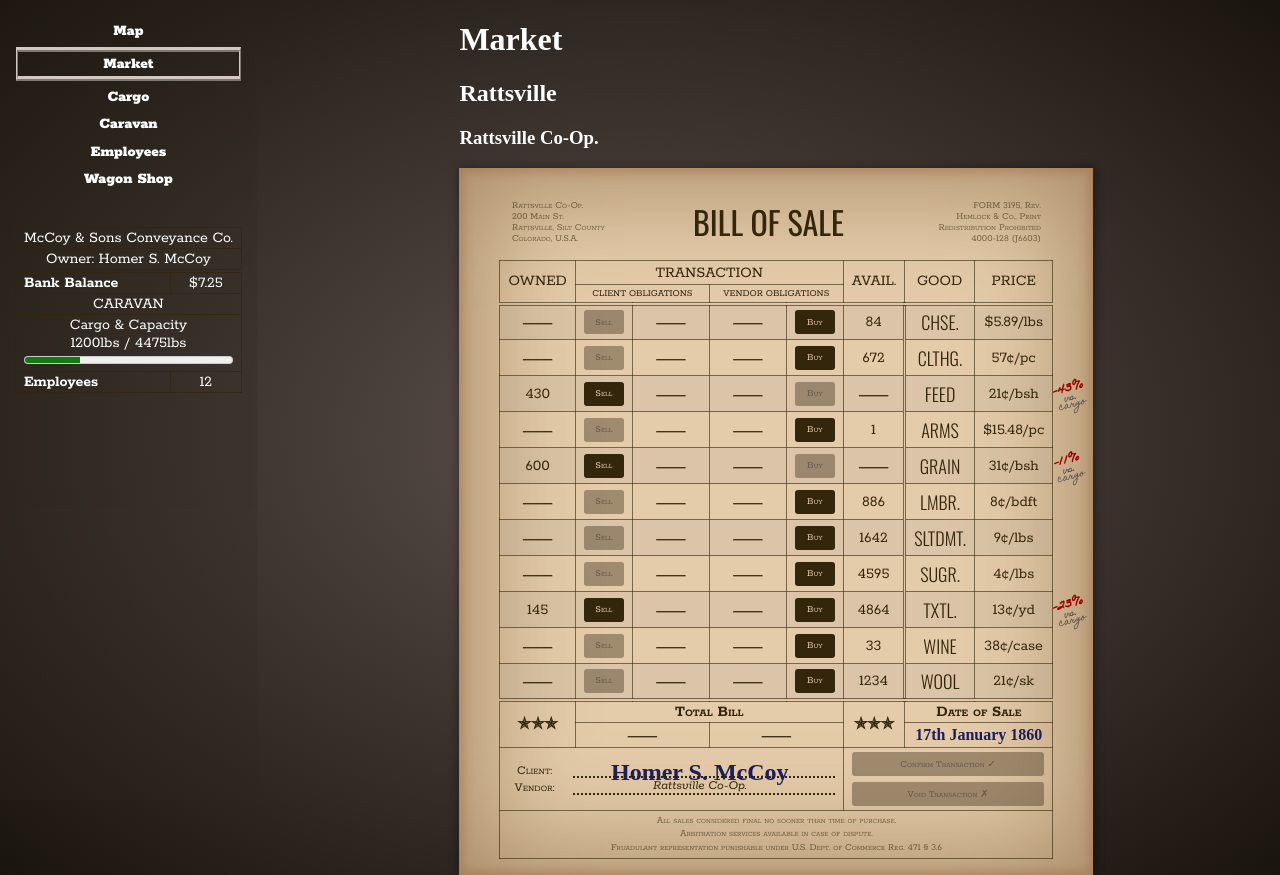
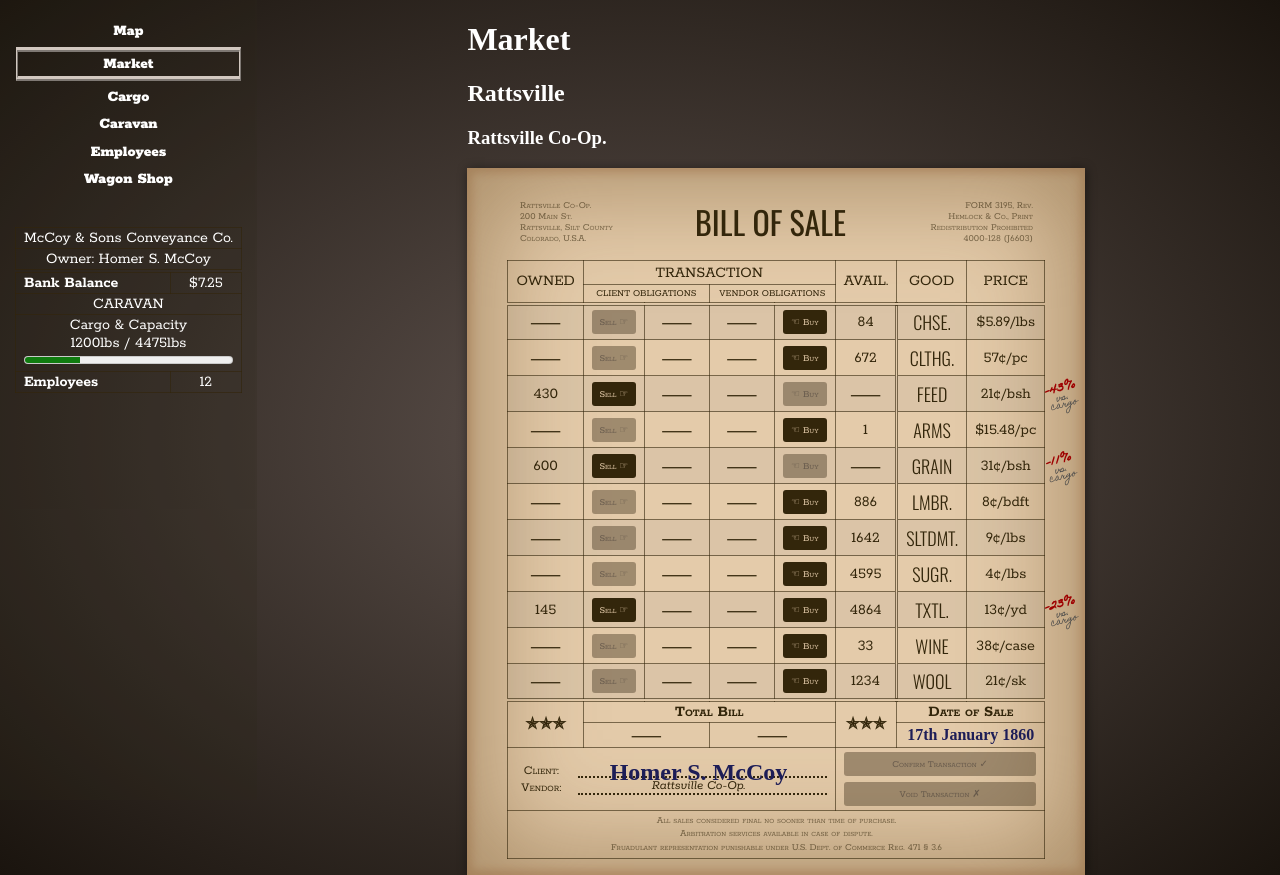
Before and after one commit to eignnx/the-silt-road, a React (Create React App) app: page /game/market in a window 1280 px wide. Built offline with nearby package versions, Linux system fonts and the light colour scheme; a web font is replaced by a local one.

Commit message:
impl "add-to-cart" of more than qty 1

```diff
--- a/src/components/BillOfSale.tsx
+++ b/src/components/BillOfSale.tsx
@@ -17,7 +17,7 @@ type Props = {
 export default function BillOfSale({ orderedInventories, currentTxn, setCurrentTxn }: Props) {
 
     const {
-        market, currentTown, playerBankBalance, playerInfo, tradeLedger
+        playerInventory, market, currentTown, playerBankBalance, playerInfo, tradeLedger
     } = useLoaderData() as MarketViewLoaderData;
 
     const fetcher = useFetcher();
@@ -35,19 +35,31 @@ export default function BillOfSale({ orderedInventories, currentTxn, setCurrentT
     }
 
     function addSale(comm: Commodity, qty: number = 1) {
-        TRADE_LEDGER.recordTransaction(processCurrentTxn());
-        setCurrentTxn(oldTxn => ({
-            ...oldTxn,
-            [comm]: (oldTxn[comm] ?? 0) - qty
-        }));
+        setCurrentTxn(oldTxn => {
+            const playerQty = playerInventory[comm] ?? 0;
+            const txnQty = oldTxn[comm] ?? 0;
+            qty = Math.min(qty, playerQty + txnQty);
+
+            console.log("sale", comm, qty);
+            return {
+                ...oldTxn,
+                [comm]: (oldTxn[comm] ?? 0) - qty
+            };
+        });
     }
 
     function addPurchase(comm: Commodity, qty: number = 1) {
-        TRADE_LEDGER.recordTransaction(processCurrentTxn());
-        setCurrentTxn(oldTxn => ({
-            ...oldTxn,
-            [comm]: (oldTxn[comm] ?? 0) + qty
-        }));
+        setCurrentTxn(oldTxn => {
+            const marketQty = market.inventory[comm] ?? 0;
+            const txnQty = oldTxn[comm] ?? 0;
+            qty = Math.min(qty, marketQty - txnQty);
+
+            console.log("purchase", comm, qty);
+            return {
+                ...oldTxn,
+                [comm]: (oldTxn[comm] ?? 0) + qty
+            };
+        });
     }
 
     let totalBill = 0;
@@ -63,6 +75,7 @@ export default function BillOfSale({ orderedInventories, currentTxn, setCurrentT
             { currentTxn, totalBill, currentTown },
             { method: "POST", encType: "application/json" }
         );
+        TRADE_LEDGER.recordTransaction(processCurrentTxn());
         setCurrentTxn({});
     }
 
@@ -71,7 +84,6 @@ export default function BillOfSale({ orderedInventories, currentTxn, setCurrentT
 
     function handle(e: KeyboardEvent) {
         if (e.key === "Control") {
-            console.log(e);
             setCtrlDown(e.ctrlKey);
         }
     }
@@ -250,15 +262,20 @@ export default function BillOfSale({ orderedInventories, currentTxn, setCurrentT
                 && (Math.abs(priceVsCargoAvg) > 0.1)
                 && (playerQty ?? 0) > 0;
 
-            return (playerQty || marketQty) ?
+            const qty = !ctrlDown ? 1 : 10;
+
+            const sellBtnDisabled = ((playerQty ?? 0) - Math.max(txnQty, 0)) <= 0;
+            const buyBtnDisabled = ((marketQty ?? 0) - Math.min(txnQty, 0)) <= 0;
+
+            return (playerQty || marketQty || txnQty !== 0) ?
                 <tr>
                     <td className='numeric'>{playerQty ?? "⸺"}</td>
                     <td>
                         <button
-                            disabled={!playerQty}
-                            onClick={() => addSale(comm)}
+                            disabled={sellBtnDisabled}
+                            onClick={() => addSale(comm, qty)}
                         >
-                            Sell{ctrlDown && <span className="btn-10x"> x10</span>}
+                            Sell{ctrlDown && <span className="btn-10x"> x10</span>} ☞
                         </button>
                     </td>
                     {txnQty === 0 ? (
@@ -268,7 +285,6 @@ export default function BillOfSale({ orderedInventories, currentTxn, setCurrentT
                         </>
                     ) : <>
                         <td className="txn-obligation">
-                            {"☞ "}
                             {txnQty < 0 ? (
                                 <span className="txnqty numeric">{Math.abs(txnQty)} {commodityUnit(comm).short}</span>
                             ) : (
@@ -281,15 +297,14 @@ export default function BillOfSale({ orderedInventories, currentTxn, setCurrentT
                             ) : (
                                 <span className="txnprice">${txnPrice.toFixed(2)}</span>
                             )}
-                            {" ☜"}
                         </td>
                     </>}
                     <td>
                         <button
-                            disabled={!marketQty}
-                            onClick={() => addPurchase(comm)}
+                            disabled={buyBtnDisabled}
+                            onClick={() => addPurchase(comm, qty)}
                         >
-                            Buy{ctrlDown && <span className="btn-10x"> x10</span>}
+                            ☜ Buy{ctrlDown && <span className="btn-10x"> x10</span>}
                         </button>
                     </td>
                     <td className='numeric'>{marketQty ?? "⸺"}</td>
--- a/src/model/BankAcct.ts
+++ b/src/model/BankAcct.ts
@@ -66,7 +66,7 @@ export const BANK = {
      *
      * @param srcAccount
      * @param dstAccount
-     * @param amount
+     * @param amount Must be positive!
      * @throws Error("INSUFFICIENT FUNDS")
      */
     async transfer(srcAccount: string, dstAccount: string, amount: number) {
--- a/src/model/Markets.ts
+++ b/src/model/Markets.ts
@@ -138,7 +138,8 @@ export const MARKETS = {
             const comm = commKey as Commodity;
             const onHandQty = market.inventory[comm] ?? 0;
             if (onHandQty + qtyDelta < 0) {
-                throw new Error(`Cannot reduce inventory below 0.`);
+                console.error(comm, { onHandQty, qtyDelta });
+                throw new Error(`Cannot reduce inventory below 0`);
             }
             market.inventory[comm] = onHandQty + qtyDelta;
         }
--- a/src/model/PlayerInventory.ts
+++ b/src/model/PlayerInventory.ts
@@ -23,7 +23,12 @@ export const PLAYER_INVENTORY = {
     async addToPlayerInventory(updates: Inventory): Promise<Inventory> {
         const inventory = await this.get();
         for (const [comm, qty] of Object.entries(updates)) {
-            inventory[comm as Commodity] = (inventory[comm as Commodity] ?? 0) + qty;
+            const newQty = (inventory[comm as Commodity] ?? 0) + qty;
+            if (newQty >= 0) {
+                inventory[comm as Commodity] = newQty;
+            } else {
+                throw new Error(`Cannot take Player Inventory quantity for ${comm} below zero to ${newQty}`);
+            }
         }
         this.replace(inventory);
         return inventory;
--- a/src/model/Towns.ts
+++ b/src/model/Towns.ts
@@ -30,7 +30,6 @@ function generateWorldMap(): WorldMap {
 
 async function getWorldMap(): Promise<WorldMap> {
     const fetched = localStorage.getItem(RESOURCE_KEY);
-    console.trace(fetched);
     if (fetched !== null)
         return JSON.parse(fetched);
     else
--- a/src/routes/MarketView.tsx
+++ b/src/routes/MarketView.tsx
@@ -60,9 +60,10 @@ export async function marketViewAction({ request }: { request: Request; }) {
         }
     }
 
-    await PLAYER_INVENTORY.update(playerInvUpdates);
+    console.log("playerInventoryUpdates", playerInvUpdates);
+    await PLAYER_INVENTORY.addToPlayerInventory(playerInvUpdates);
+    console.log("marketInventoryUpdates", marketInvUpdates);
     await MARKETS.changeMarketInventory(currentTown, marketInvUpdates);
-
 
     return null;
 }
@@ -102,8 +103,18 @@ export function computeOrderedInventories(playerInventory: Inventory, market: Ma
     const orderedInventories: InventoryCmpRow[] = [];
 
     for (const comm of COMMODITIES) {
-        const playerQty = (playerInventory[comm] ?? 0) + (currentTxn[comm] ?? 0);
-        const marketQty = (market.inventory[comm] ?? 0) - (currentTxn[comm] ?? 0);
+        const txnQty = currentTxn[comm] ?? 0;
+
+        let playerQty;
+        let marketQty;
+        if (txnQty < 0) {
+            playerQty = (playerInventory[comm] ?? 0) + txnQty;
+            marketQty = (market.inventory[comm] ?? 0);
+        } else {
+            playerQty = (playerInventory[comm] ?? 0);
+            marketQty = (market.inventory[comm] ?? 0) - txnQty;
+        }
+
         orderedInventories.push({
             comm,
             playerQty: playerQty > 0 ? playerQty : undefined,
--- a/src/styles/BillOfSale.css
+++ b/src/styles/BillOfSale.css
@@ -106,7 +106,7 @@
     }
 
     .txn-obligation {
-        min-width: 3.75rem;
+        min-width: 3rem;
     }
 
     .sellbtn,
@@ -174,7 +174,7 @@
         width: min-content;
         font-size: x-small;
         position: relative;
-        width: 2.5rem;
+        width: 2.75rem;
         height: 1.5rem;
     }
 
```
